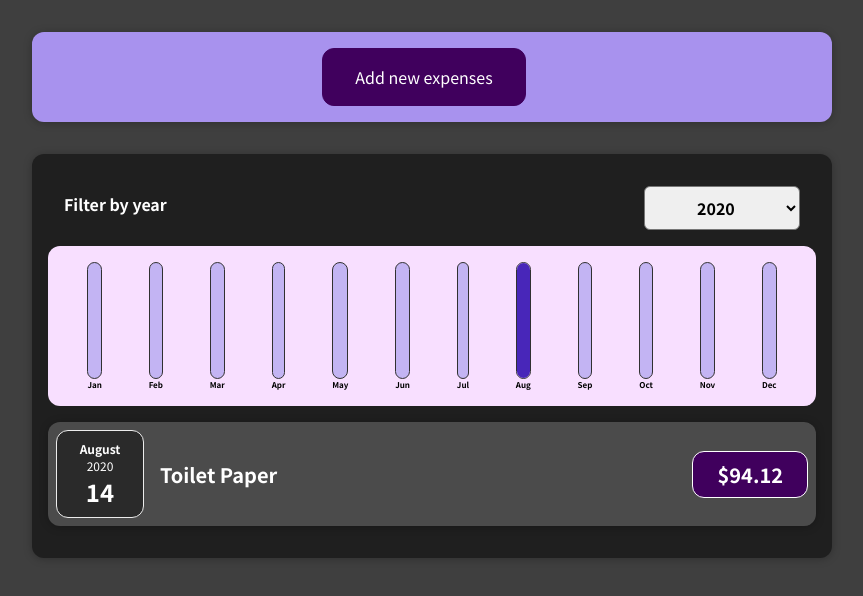
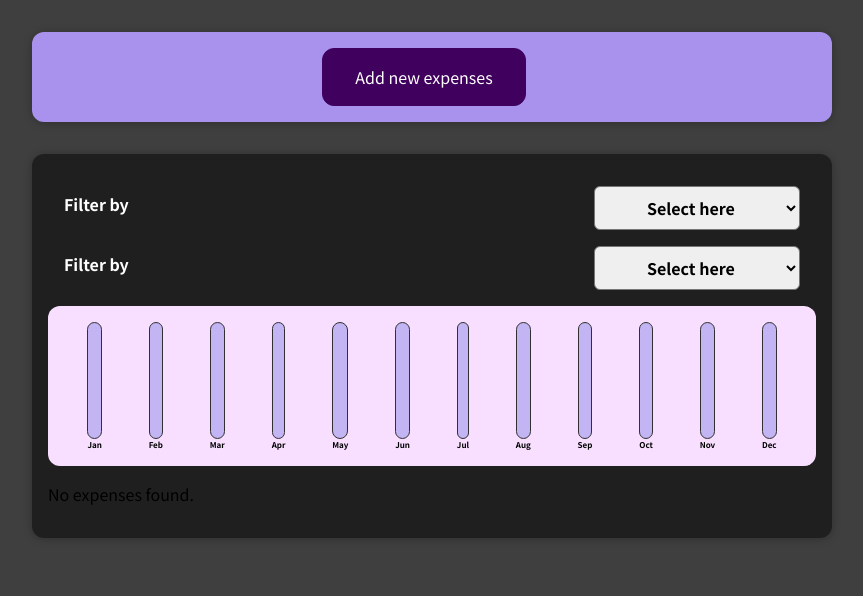
Before and after one commit to ivevil/expenses-app, a React (Create React App) app: page / in a window 1280 px wide. Shown: the top 596 px of the page, without its empty margins (208-1071 px from the left). Built offline with nearby package versions, Linux system fonts and the light colour scheme.

Commit message:
Add month filter

```diff
--- a/src/App.js
+++ b/src/App.js
@@ -10,7 +10,12 @@ const DUMMY_EXPENSES = [
     amount: 94.12,
     date: new Date(2020, 7, 14),
   },
-  { id: 'e2', title: 'New TV', amount: 799.49, date: new Date(2021, 2, 12) },
+  {
+    id: 'e2',
+    title: 'New TV',
+    amount: 799.49,
+    date: new Date(2021, 2, 12)
+  },
   {
     id: 'e3',
     title: 'Car Insurance',
@@ -22,6 +27,54 @@ const DUMMY_EXPENSES = [
     title: 'New Desk (Wooden)',
     amount: 450,
     date: new Date(2021, 5, 12),
+  },
+  {
+    id: 'e5',
+    title: 'Vacation (Greece)',
+    amount: 1450,
+    date: new Date(2021, 2, 1),
+  },
+  {
+    id: 'e6',
+    title: 'Playstation 5',
+    amount: 550,
+    date: new Date(2022, 1, 9),
+  },
+  {
+    id: 'e7',
+    title: 'Apple Watch 8',
+    amount: 550,
+    date: new Date(2023, 0, 2),
+  },
+  {
+    id: 'e8',
+    title: 'E-bike',
+    amount: 2550,
+    date: new Date(2023, 1, 8),
+  },
+  {
+    id: 'e9',
+    title: 'Camer GoPro',
+    amount: 320,
+    date: new Date(2023, 2, 11),
+  },
+  {
+    id: 'e10',
+    title: 'New clothes',
+    amount: 250,
+    date: new Date(2023, 3, 31),
+  },
+  {
+    id: 'e11',
+    title: 'Closet',
+    amount: 450,
+    date: new Date(2023, 4, 0),
+  },
+  {
+    id: 'e12',
+    title: 'Brand new couch',
+    amount: 400,
+    date: new Date(2023, 5, 1),
   },
 ];
 
@@ -37,23 +90,23 @@ const App = () => {
   };
 
   const showNewExpenses = () => {
-      isShown(true);
-    };
+    isShown(true);
+  };
 
-    const hideNewExpenses = () => {
-      isShown(false);
-    };
+  const hideNewExpenses = () => {
+    isShown(false);
+  };
 
   return (
     <div>
-      { !show &&
+      {!show &&
         <div className='new-expense'>
           <button onClick={showNewExpenses}>
             Add new expenses
           </button>
         </div>
       }
-      { show &&
+      {show &&
         <NewExpense onAddExpense={addExpenseHandler} onCancelExpense={hideNewExpenses} />
       }
       <Expenses items={expenses} />
--- a/src/components/Expenses/Expenses.js
+++ b/src/components/Expenses/Expenses.js
@@ -6,15 +6,107 @@ import ExpensesFilter from './ExpensesFilter';
 import ExpensesChart from './ExpensesChart';
 import './Expenses.css';
 
+const DATA =
+{
+  "years": [
+    {
+      id: 'y1',
+      title: '2023',
+    },
+    {
+      id: 'y2',
+      title: '2022',
+    },
+    {
+      id: 'y3',
+      title: '2021',
+    },
+    {
+      id: 'y4',
+      title: '2020',
+    },
+    {
+      id: 'y5',
+      title: '2019',
+    }
+  ],
+  "months": [
+    {
+      id: 'm1',
+      title: 'January',
+    },
+    {
+      id: 'm2',
+      title: 'February',
+    },
+    {
+      id: 'm3',
+      title: 'March',
+    },
+    {
+      id: 'm4',
+      title: 'April',
+    },
+    {
+      id: 'm5',
+      title: 'May',
+    },
+    {
+      id: 'm6',
+      title: 'June',
+    },
+    {
+      id: 'm7',
+      title: 'July',
+    },
+    {
+      id: 'm8',
+      title: 'August',
+    },
+    {
+      id: 'm9',
+      title: 'September',
+    },
+    {
+      id: 'm10',
+      title: 'October',
+    },
+    {
+      id: 'm11',
+      title: 'November',
+    },
+    {
+      id: 'm12',
+      title: 'December',
+    }
+  ]
+};
+
 const Expenses = (props) => {
-  const [filteredYear, setFilteredYear] = useState('2020');
+  const [filteredYear, setFilteredYear] = useState('0');
+  const [filteredMonth, setFilteredMonth] = useState('0');
+  const [data, setData] = useState(DATA);
 
   const filterChangeHandler = (selectedYear) => {
     setFilteredYear(selectedYear);
   };
 
+  const filterMonthChangeHandler = (selectedMonth) => {
+    setFilteredMonth(selectedMonth);
+  };
+
   const filteredExpenses = props.items.filter((expense) => {
-    return expense.date.getFullYear().toString() === filteredYear;
+    const month = ["January", "February", "March", "April", "May", "June", "July", "August", "September", "October", "November", "December"];
+    if (filteredYear !== "0" && filteredMonth !== "0") {
+      return expense.date.getFullYear().toString() === filteredYear && month[expense.date.getMonth()] === filteredMonth;
+    }
+    if (filteredYear !== "0" && filteredMonth === "0") {
+      return expense.date.getFullYear().toString() === filteredYear;
+    }
+    if (filteredMonth !== "0" && filteredYear === "0") {
+      return month[expense.date.getMonth()] === filteredMonth;
+    }
+
   });
 
   let expensesContent = <p>No expenses found.</p>;
@@ -36,8 +128,14 @@ const Expenses = (props) => {
         <ExpensesFilter
           selected={filteredYear}
           onChangeFilter={filterChangeHandler}
+          data={data.years}
         />
-        <ExpensesChart expenses={filteredExpenses}/>
+        <ExpensesFilter
+          selected={filteredMonth}
+          onChangeFilter={filterMonthChangeHandler}
+          data={data.months}
+        />
+        <ExpensesChart expenses={filteredExpenses} />
         {expensesContent}
       </Card>
     </div>
--- a/src/components/Expenses/ExpensesFilter.js
+++ b/src/components/Expenses/ExpensesFilter.js
@@ -10,13 +10,14 @@ const ExpensesFilter = (props) => {
   return (
     <div className='expenses-filter'>
       <div className='expenses-filter__control'>
-        <label>Filter by year</label>
+        <label>Filter by</label>
         <select value={props.selected} onChange={dropdownChangeHandler}>
-          <option value='2023'>2023</option>
-          <option value='2022'>2022</option>
-          <option value='2021'>2021</option>
-          <option value='2020'>2020</option>
-          <option value='2019'>2019</option>
+          <option value="0">Select here</option>
+          {props.data.map((item) => {
+            return (
+              <option value={item.title} key={item.id}>{item.title}</option>
+            )
+          })}
         </select>
       </div>
     </div>
```
